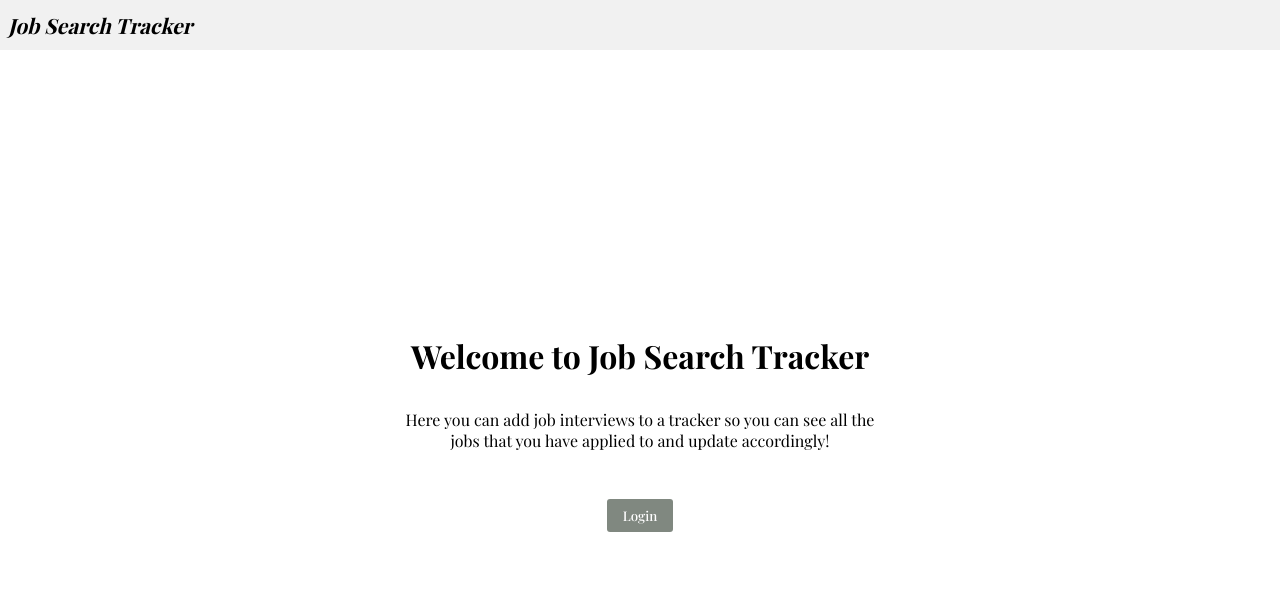
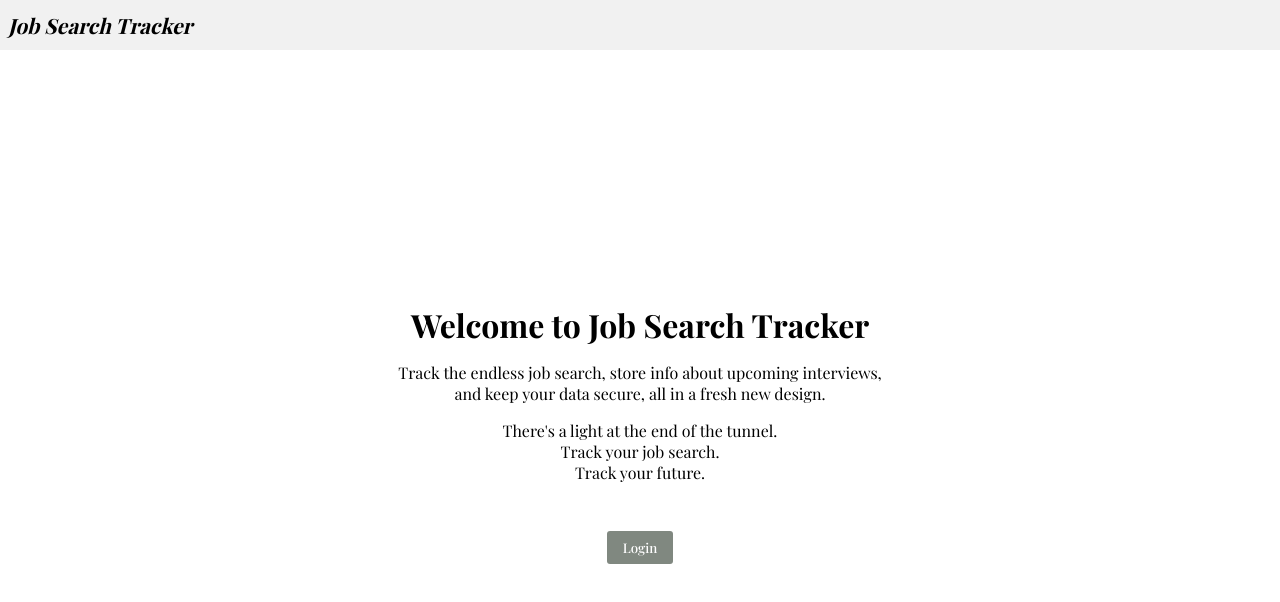
Before and after one commit to spell-landon/application-tracker-react, a React (Create React App) app: page / in a window 1280 px wide. Shown: the top 602 px of the page. Built offline with nearby package versions, Linux system fonts and the light colour scheme; a web font is replaced by a local one.

Commit message:
Change Hero message

```diff
--- a/src/components/Home/Home.jsx
+++ b/src/components/Home/Home.jsx
@@ -15,9 +15,15 @@ function Home(props) {
     <div className={styles.homeContainer}>
       <h1>Welcome to Job Search Tracker</h1>
       <p>
-        Here you can add job interviews to a tracker so you can see all the jobs
-        that you have applied to and update accordingly!
+        Track the endless job search, store info about upcoming
+        interviews, and keep your data secure, all in a fresh new design.
       </p>
+
+      <section>
+      <p>There's a light at the end of the tunnel.</p>
+        <p>Track your job search.</p>
+        <p>Track your future.</p>
+      </section>
 
       {user.username ? (
         <Link to='/dashboard'>
--- a/src/components/Home/Home.module.css
+++ b/src/components/Home/Home.module.css
@@ -12,11 +12,15 @@
 }
 .homeContainer > p {
   width: 500px;
-  margin: 1rem auto 3rem auto;
+  /* margin: 1rem auto; */
   animation: opacityFade 1s ease-in forwards;
+}
+.homeContainer > section {
+  margin-top: 1rem;
 }
 .homeContainer button {
   padding: 0.5rem 1rem;
+  margin-top: 3rem;
   border: none;
   background-color: rgb(128, 136, 128);
   font-family: 'Playfair Display', serif;
```
